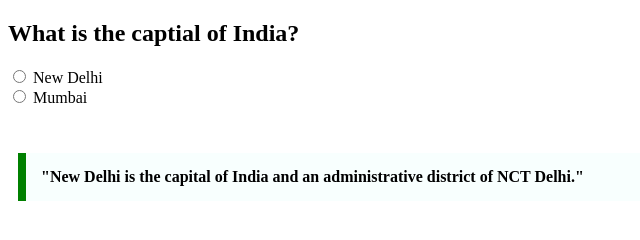
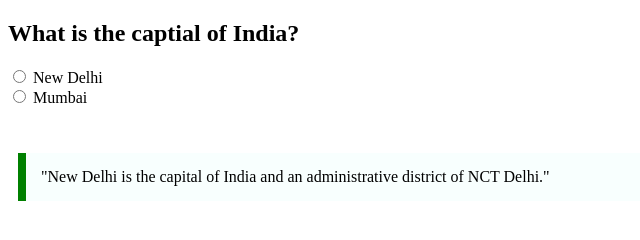
Before and after one commit to acciojob/trivia-parikshitmali17, a website: page main.html in a window 1280 px wide. Shown: the whole page, without its empty margins (0-640 px from the left). Drawn offline with Linux system fonts and the light colour scheme.

Commit message:
created a submission

```diff
--- a/main.html
+++ b/main.html
@@ -12,7 +12,7 @@ margin: 10px;
 padding:15px;
 border-left: 8px solid green ;
 background-color:#f8fffe;
-font-weight: bold;
+/* font-weight: bold; */
 		}
 	</style>
 </head>
```
